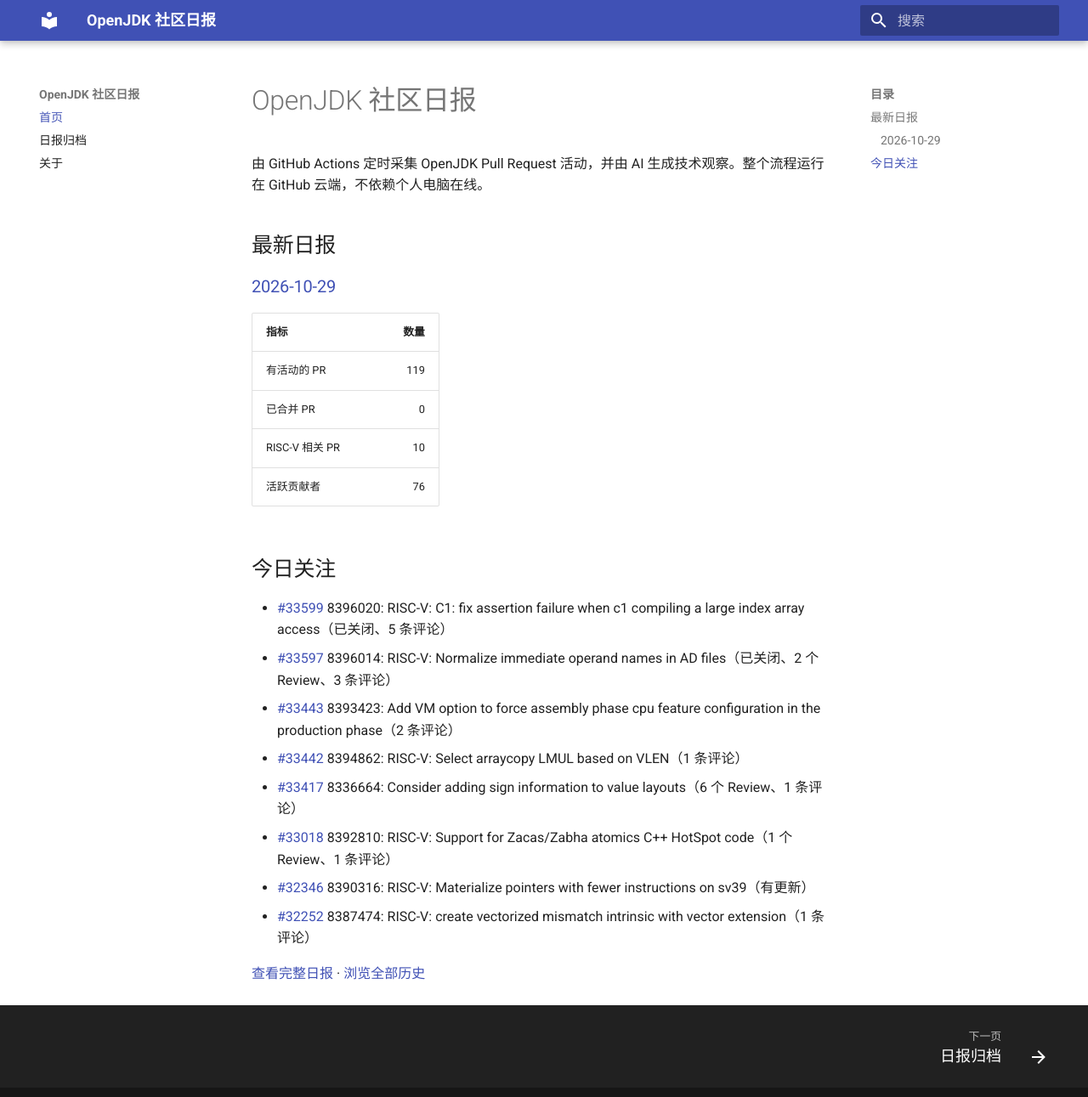
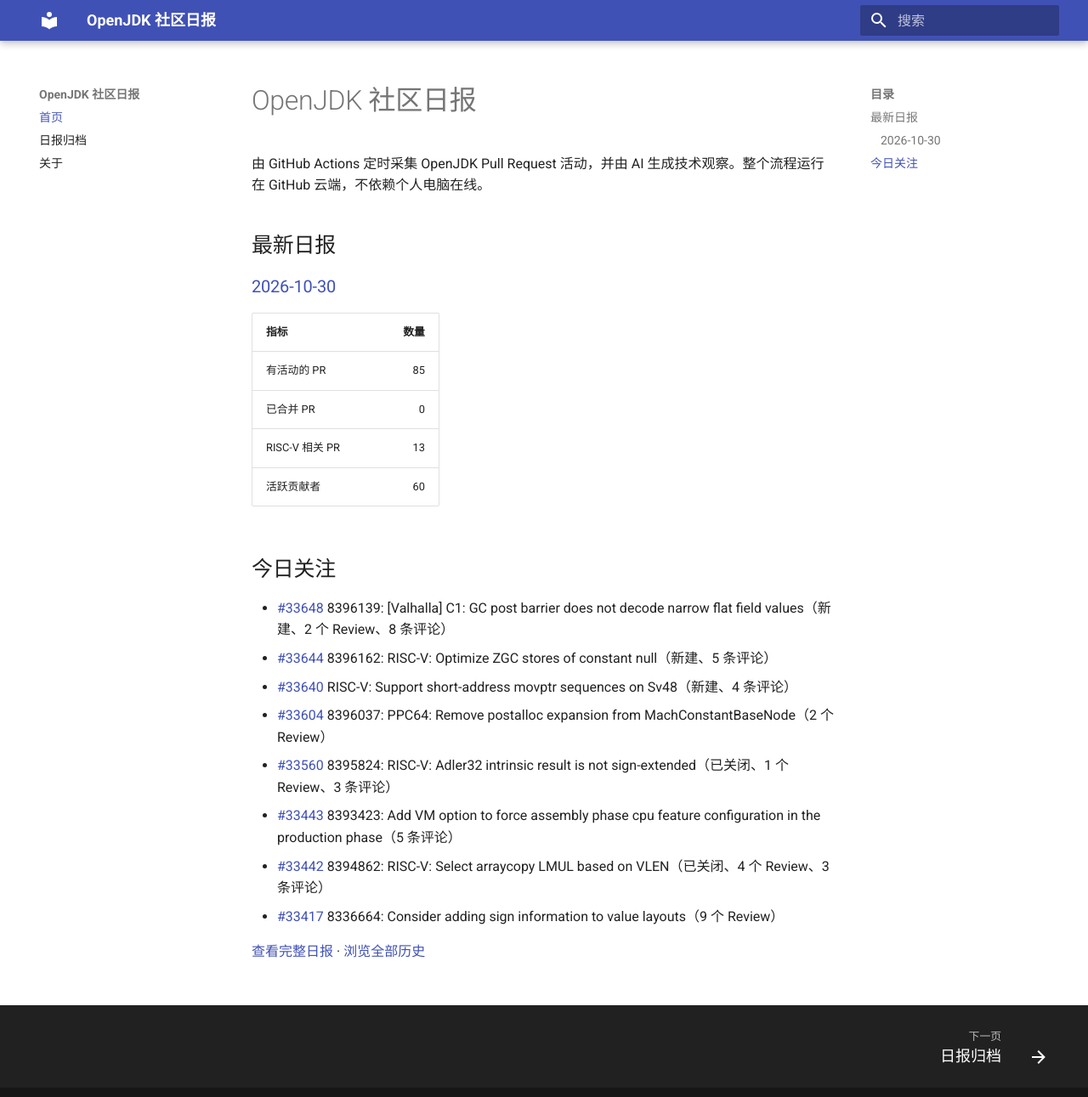
Before and after one commit to DingliZhang/openjdk-daily, an MkDocs documentation site: the page built from docs/index.md, in a window 1280 px wide and 1304 px high. Shown: the top 1291 px of the window at 85% size. Built offline with MkDocs 1.6.1 and Material for MkDocs 9.7.7, drawn with Linux system fonts in a browser that asks for light colours.

Commit message:
report: add OpenJDK daily report

```diff
--- a/docs/index.md
+++ b/docs/index.md
@@ -4,24 +4,24 @@
 
 ## 最新日报
 
-### [2026-10-29](reports/2026/2026-10-29.md)
+### [2026-10-30](reports/2026/2026-10-30.md)
 
 | 指标 | 数量 |
 |---|---:|
-| 有活动的 PR | 119 |
+| 有活动的 PR | 85 |
 | 已合并 PR | 0 |
-| RISC-V 相关 PR | 10 |
-| 活跃贡献者 | 76 |
+| RISC-V 相关 PR | 13 |
+| 活跃贡献者 | 60 |
 
 ## 今日关注
 
-- [#33599](https://github.com/openjdk/jdk/pull/33599) 8396020: RISC-V: C1: fix assertion failure when c1 compiling a large index array access（已关闭、5 条评论）
-- [#33597](https://github.com/openjdk/jdk/pull/33597) 8396014: RISC-V: Normalize immediate operand names in AD files（已关闭、2 个 Review、3 条评论）
-- [#33443](https://github.com/openjdk/jdk/pull/33443) 8393423: Add VM option to force assembly phase cpu feature configuration in the production phase（2 条评论）
-- [#33442](https://github.com/openjdk/jdk/pull/33442) 8394862: RISC-V: Select arraycopy LMUL based on VLEN（1 条评论）
-- [#33417](https://github.com/openjdk/jdk/pull/33417) 8336664: Consider adding sign information to value layouts（6 个 Review、1 条评论）
-- [#33018](https://github.com/openjdk/jdk/pull/33018) 8392810: RISC-V: Support for Zacas/Zabha atomics C++ HotSpot code（1 个 Review、1 条评论）
-- [#32346](https://github.com/openjdk/jdk/pull/32346) 8390316: RISC-V: Materialize pointers with fewer instructions on sv39（有更新）
-- [#32252](https://github.com/openjdk/jdk/pull/32252) 8387474: RISC-V: create vectorized mismatch intrinsic with vector extension（1 条评论）
+- [#33648](https://github.com/openjdk/jdk/pull/33648) 8396139: [Valhalla] C1: GC post barrier does not decode narrow flat field values（新建、2 个 Review、8 条评论）
+- [#33644](https://github.com/openjdk/jdk/pull/33644) 8396162: RISC-V: Optimize ZGC stores of constant null（新建、5 条评论）
+- [#33640](https://github.com/openjdk/jdk/pull/33640) RISC-V: Support short-address movptr sequences on Sv48（新建、4 条评论）
+- [#33604](https://github.com/openjdk/jdk/pull/33604) 8396037: PPC64: Remove postalloc expansion from MachConstantBaseNode（2 个 Review）
+- [#33560](https://github.com/openjdk/jdk/pull/33560) 8395824: RISC-V: Adler32 intrinsic result is not sign-extended（已关闭、1 个 Review、3 条评论）
+- [#33443](https://github.com/openjdk/jdk/pull/33443) 8393423: Add VM option to force assembly phase cpu feature configuration in the production phase（5 条评论）
+- [#33442](https://github.com/openjdk/jdk/pull/33442) 8394862: RISC-V: Select arraycopy LMUL based on VLEN（已关闭、4 个 Review、3 条评论）
+- [#33417](https://github.com/openjdk/jdk/pull/33417) 8336664: Consider adding sign information to value layouts（9 个 Review）
 
-[查看完整日报](reports/2026/2026-10-29.md) · [浏览全部历史](reports/index.md)
+[查看完整日报](reports/2026/2026-10-30.md) · [浏览全部历史](reports/index.md)
```
Also changed, not shown: docs/reports/2026/2026-10-30.md (added, +212 -0 lines), docs/reports/index.md (+2 -1 lines), 2 other files.
